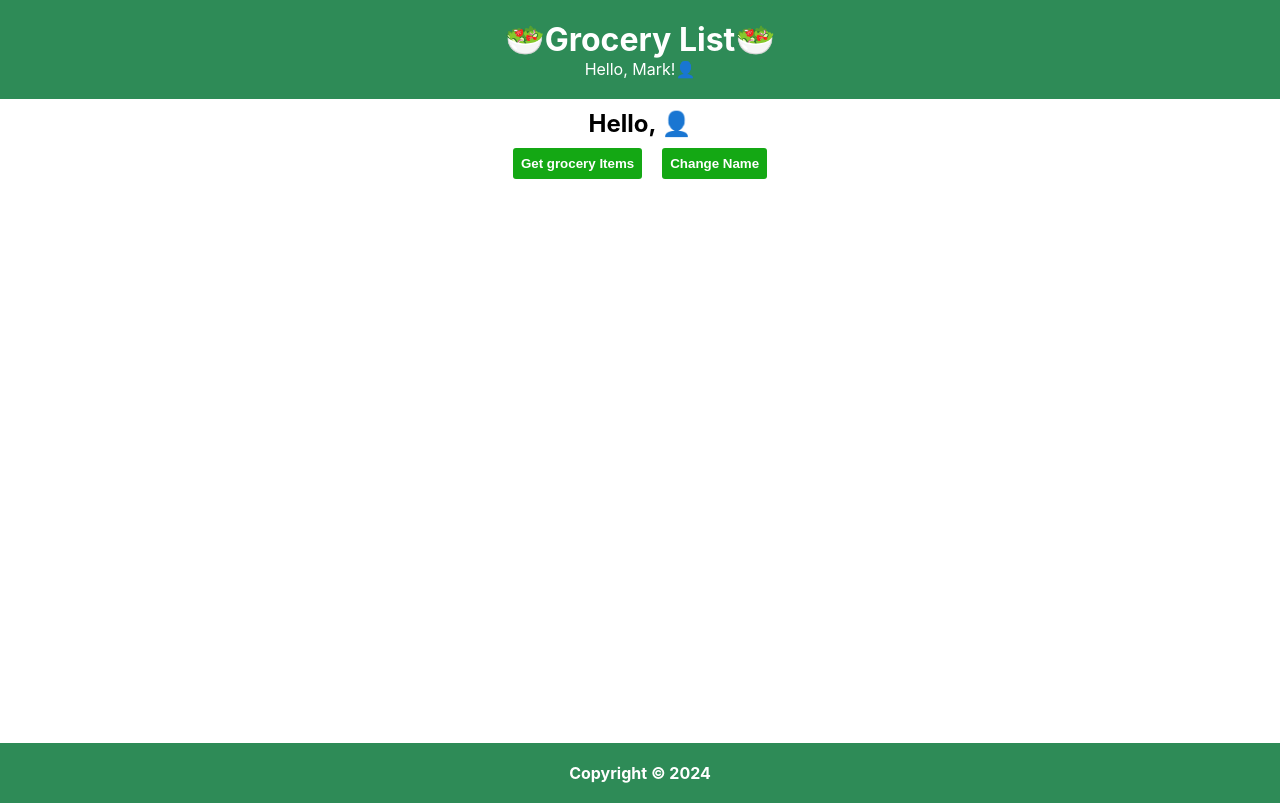
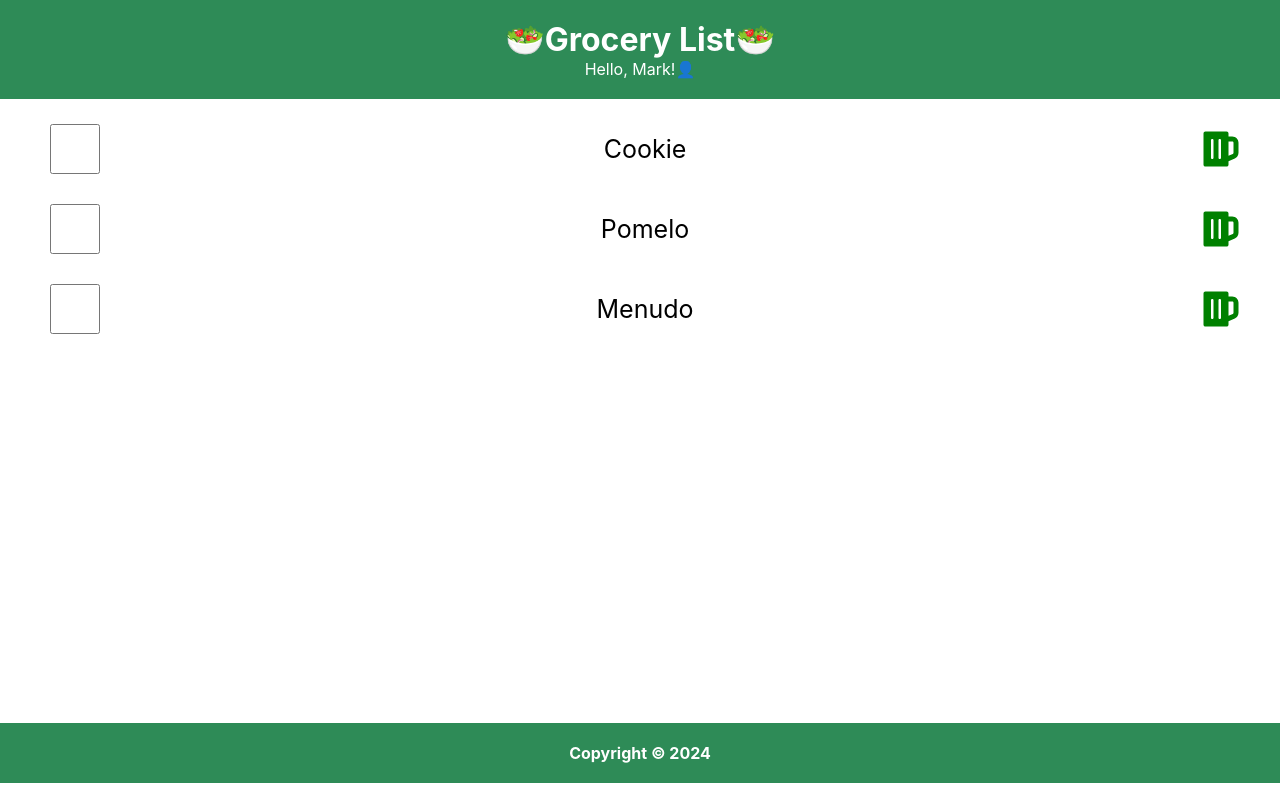
Before and after one commit to NeilAutriz/React-Practice, a React (Create React App) app: page / in a window 1280 px wide. Built offline with nearby package versions, Linux system fonts and the light colour scheme.

Commit message:
Added the layout of the css for the to-do application

```diff
--- a/package.json
+++ b/package.json
@@ -6,6 +6,7 @@
     "cra-template": "1.2.0",
     "react": "^19.0.0",
     "react-dom": "^19.0.0",
+    "react-icons": "^5.4.0",
     "react-scripts": "5.0.1"
   },
   "scripts": {
--- a/src/App.css
+++ b/src/App.css
@@ -4,7 +4,6 @@
 }
 
 .App {
-  text-align: center;
 }
 
 .App-logo {
--- a/src/components/Content.jsx
+++ b/src/components/Content.jsx
@@ -1,39 +1,28 @@
 import '../styles/Content.css'
 import { useState } from 'react'
+import { FaBeer } from "react-icons/fa";
+
+
 
 const Content = () => {
-    const [grocery, setGrocery] = useState('')
-    const [name, setName] = useState('')
-    const [count, setCount] = useState(0)
-
-    const nameChoices = ['Mark', 'Neil', 'Autriz', 'Guinday']
-    const sampleGrocery = ['orange🍑', 'apple🍎', 'banana🍌', 'grapes🍇']
-
-    const getGrocery = () => {
-          const groceryIndex = Math.floor(Math.random() * 4)
-          let selectedGrocery = sampleGrocery[groceryIndex]
-          setGrocery(selectedGrocery)
-    }
-
-    const getUserName = () => {
-        let newNameIndex = Math.floor(Math.random() * 4)
-        let newName = nameChoices[newNameIndex]
-        console.log('Name changed to: ', newName)
-        setName(newName)
-    }
-
-    const handleClick = () => {
-        setCount(count+1)
-        getGrocery()
-        console.log(grocery)
-    }
+    const [grocery, setGrocery] = useState([
+        {id: 1, name:"Cookie", type:"bake", description:"Cookie with oat meal raisins", checked: false},
+        {id: 2, name:"Pomelo", type:"fruit", description:"Seedless pomelo fruit with riped chlorophyll", checked: true},
+        {id: 3, name:"Menudo", type:"dish", description:"Menudo meat with potatoes and orange peanuts", checked: true}
+    ])
 
     return (
         <div className='container-div'>
-            <h2>Hello, {name}👤 </h2>
-            <h2>{grocery}</h2>
-            <button className='item-button' onClick={handleClick}>Get grocery Items</button>
-            <button className='name-button' onClick={getUserName}>Change Name </button>
+            <ul className='grocery-list'>
+                {grocery.map((item) => (
+                    <li className='grocery-item'>
+                        <input type='checkbox' checked={grocery.checked}></input>
+                        <div className='grocery-name'>{item.name}</div>
+                        <FaBeer className='delete-grocery-button' />
+                    </li>
+                ))}
+            </ul>
+
         </div>
     )
 }
--- a/src/styles/Content.css
+++ b/src/styles/Content.css
@@ -19,3 +19,57 @@
 .item-button:active{
     opacity: 0.5;
 }
+
+.container-div{
+    padding: 0;
+    margin: 0;
+    text-decoration-style: none;
+    text-align: center;
+
+}
+
+.grocery-list{
+    display: flex;
+    flex-direction: column;
+    padding: 10px;
+}
+
+.grocery-item{
+    display: flex;
+    flex-direction: row;
+    margin: 10px;
+    width: 100%;
+    justify-content: center;
+}
+
+.grocery-item .grocery-name{
+    width: 85%;
+    font-size: 25px;
+    text-align: center;
+    display: flex;
+    justify-content: center;
+    align-items: center;
+}
+
+.delete-grocery-button{
+    padding: 10px;
+    margin-left: 10px;
+    font-size: 40px;
+    color: green;
+    transition: 0.5s;
+    cursor: pointer;
+}
+
+.delete-grocery-button:active{
+    opacity: 0.5;
+}
+
+.delete-grocery-button:hover{
+    color: rgb(95, 143, 21);
+}
+
+.grocery-item input{
+    height: auto;
+    width: 50px;
+    margin-right: 10px;
+}
--- a/src/styles/Footer.css
+++ b/src/styles/Footer.css
@@ -2,6 +2,7 @@
     padding: 20px;
     background-color: seagreen;
     color: white;
+    text-align: center;
 }
 
 .copyright-text{
--- a/src/styles/Header.css
+++ b/src/styles/Header.css
@@ -2,5 +2,5 @@
     padding: 20px;
     background-color: seagreen;
     color: white;
-
+    text-align: center;
 }
```
Also changed, not shown: 1 other file (tests, documents, lock files or other folders).
